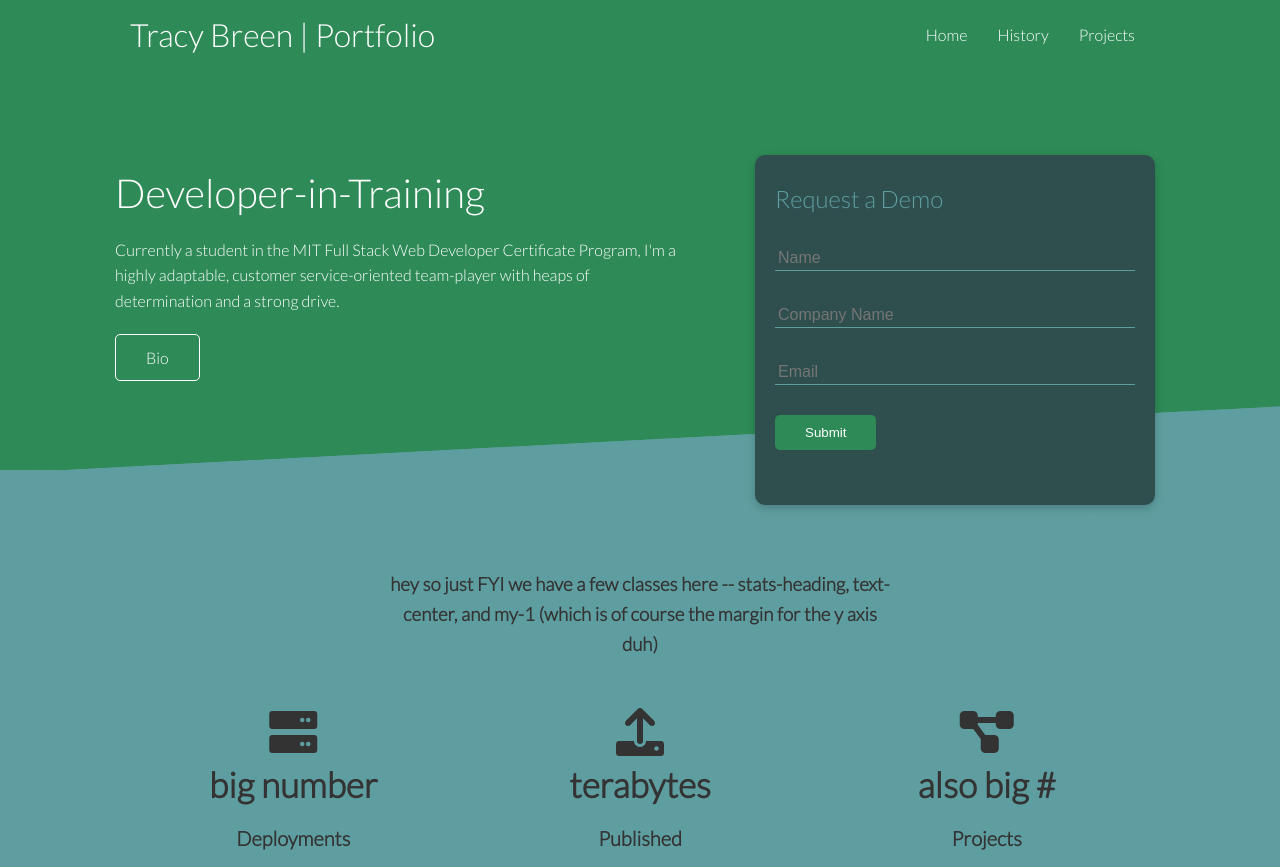
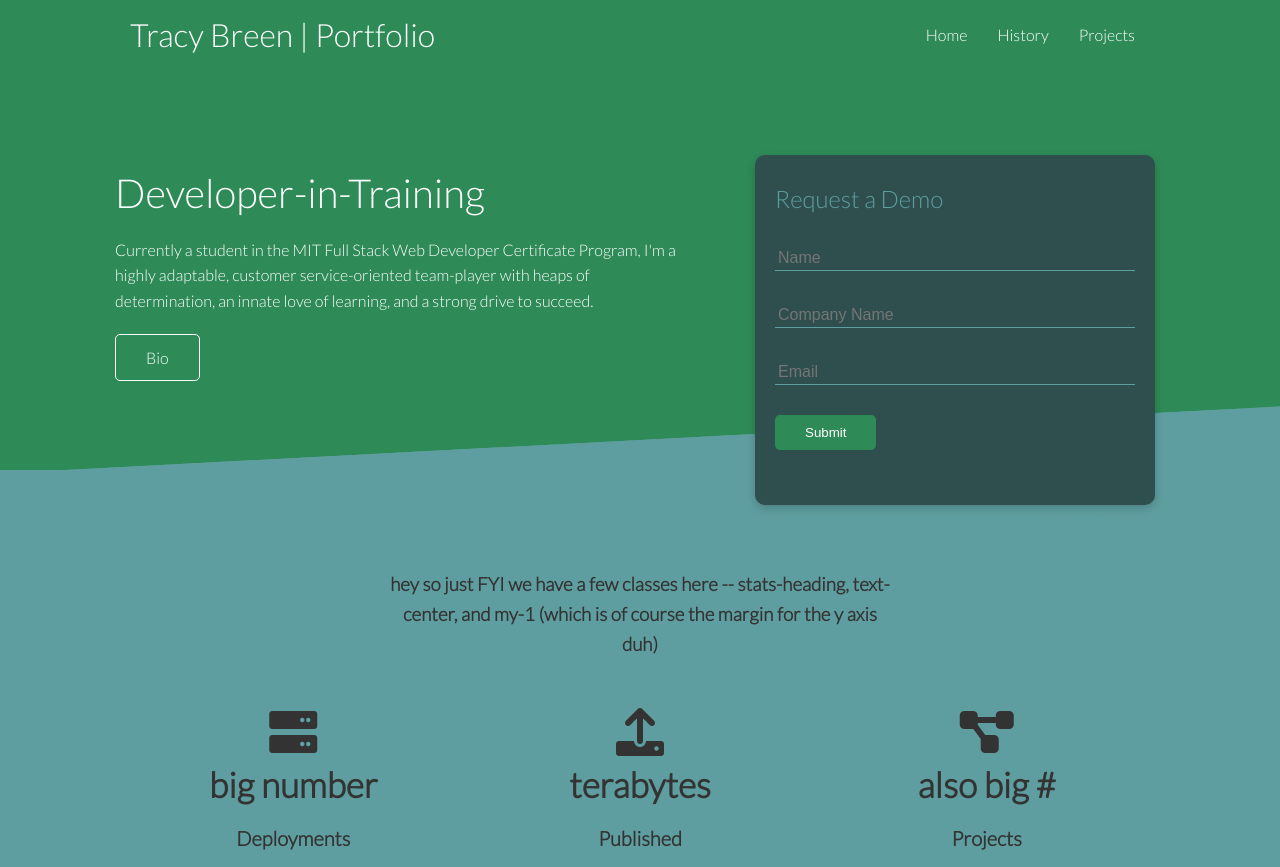
Before and after one commit to tracybreen/tracybreen.github.io, a plain HTML site: page index.html in a window 1280 px wide. Shown: the top 867 px of the page. Drawn offline with Linux system fonts and the light colour scheme.

Commit message:
updates index.html

```diff
--- a/index.html
+++ b/index.html
@@ -28,7 +28,7 @@
     <div class="container grid"><!-- this adds BOTH classes and even if we have different areas with grids we could specifically edit the showcase grid for example -->
       <div class="showcase-text">
         <h1>Developer-in-Training</h1>
-        <p>Currently a student in the MIT Full Stack Web Developer Certificate Program, I'm a highly adaptable, customer service-oriented team-player with heaps of determination and a strong drive.</p>
+        <p>Currently a student in the MIT Full Stack Web Developer Certificate Program, I'm a highly adaptable, customer service-oriented team-player with heaps of determination, an innate love of learning, and a strong drive to succeed.</p>
         <a href="history.html" class="btn btn-outline">Bio</a>
       </div>
       <div class="showcase-form card">
```
